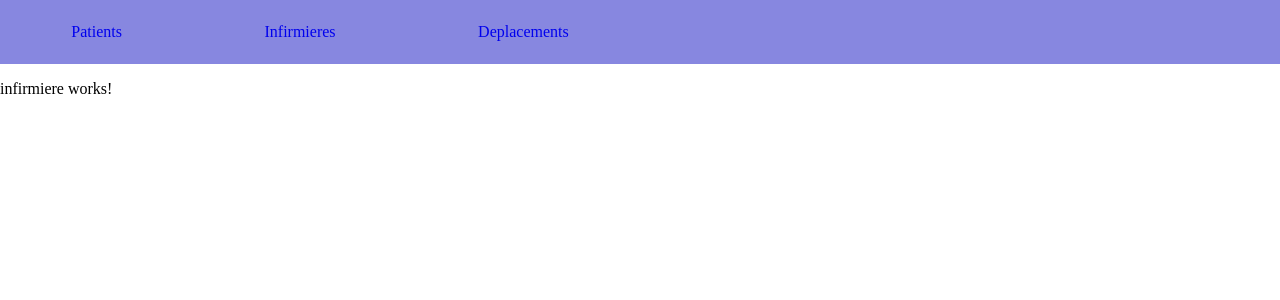
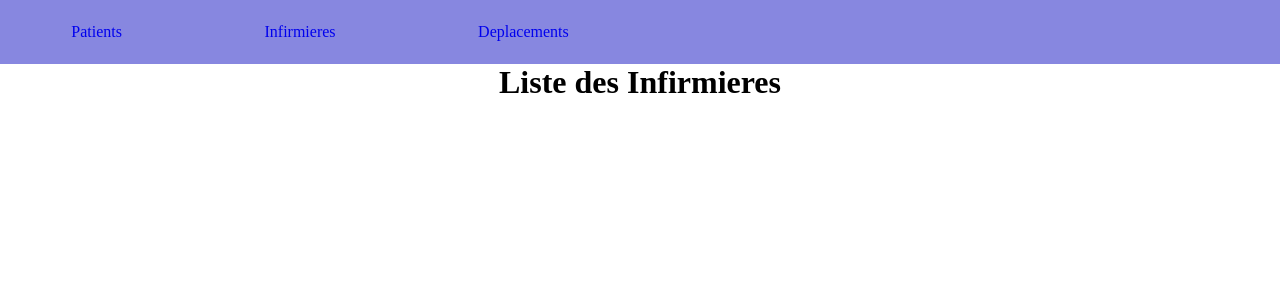
Before and after one commit to Tomtom-dev/Cabinet_medical_Angular, an Angular app: page /infirmiere in a window 1280 px wide. Shown: the top 300 px of the page. Built offline with nearby package versions, Linux system fonts and the light colour scheme.

Commit message:
create infirmiere modele and service

```diff
--- a/src/app/app.module.ts
+++ b/src/app/app.module.ts
@@ -8,6 +8,7 @@ import { PatientComponent } from './patient/patient.component';
 import { InfirmiereComponent } from './infirmiere/infirmiere.component';
 import { DeplacementComponent } from './deplacement/deplacement.component';
 import { PatientCardComponent } from './patient/patient-card/patient-card.component';
+import { InfirmiereCardComponent } from './infirmiere/infirmiere-card/infirmiere-card.component';
 
 @NgModule({
   declarations: [
@@ -17,6 +18,7 @@ import { PatientCardComponent } from './patient/patient-card/patient-card.compon
     InfirmiereComponent,
     DeplacementComponent,
     PatientCardComponent,
+    InfirmiereCardComponent,
 
   ],
   imports: [
--- /dev/null
+++ b/src/app/infirmiere/infirmiere-card/infirmiere-card.component.html
@@ -0,0 +1 @@
+<p>infirmiere-card works!</p>
--- /dev/null
+++ b/src/app/infirmiere/infirmiere-card/infirmiere-card.component.ts
@@ -0,0 +1,15 @@
+import { Component, OnInit } from '@angular/core';
+
+@Component({
+  selector: 'app-infirmiere-card',
+  templateUrl: './infirmiere-card.component.html',
+  styleUrls: ['./infirmiere-card.component.css']
+})
+export class InfirmiereCardComponent implements OnInit {
+
+  constructor() { }
+
+  ngOnInit(): void {
+  }
+
+}
--- a/src/app/infirmiere/infirmiere.component.css
+++ b/src/app/infirmiere/infirmiere.component.css
@@ -0,0 +1,5 @@
+h1{
+    width: 50vw;
+    margin:auto;
+    text-align: center;
+}
--- a/src/app/infirmiere/infirmiere.component.html
+++ b/src/app/infirmiere/infirmiere.component.html
@@ -1 +1,5 @@
-<p>infirmiere works!</p>
+<h1>Liste des Infirmieres</h1>
+
+<section>
+
+</section>
```
Also changed, not shown: src/app/shared/service/infirmiere.service.ts (added, +13 -0 lines), src/app/infirmiere/infirmiere-card/infirmiere-card.component.css (added), src/app/shared/models/infirmiere.ts (added), 2 other files (tests, documents, lock files or other folders).
